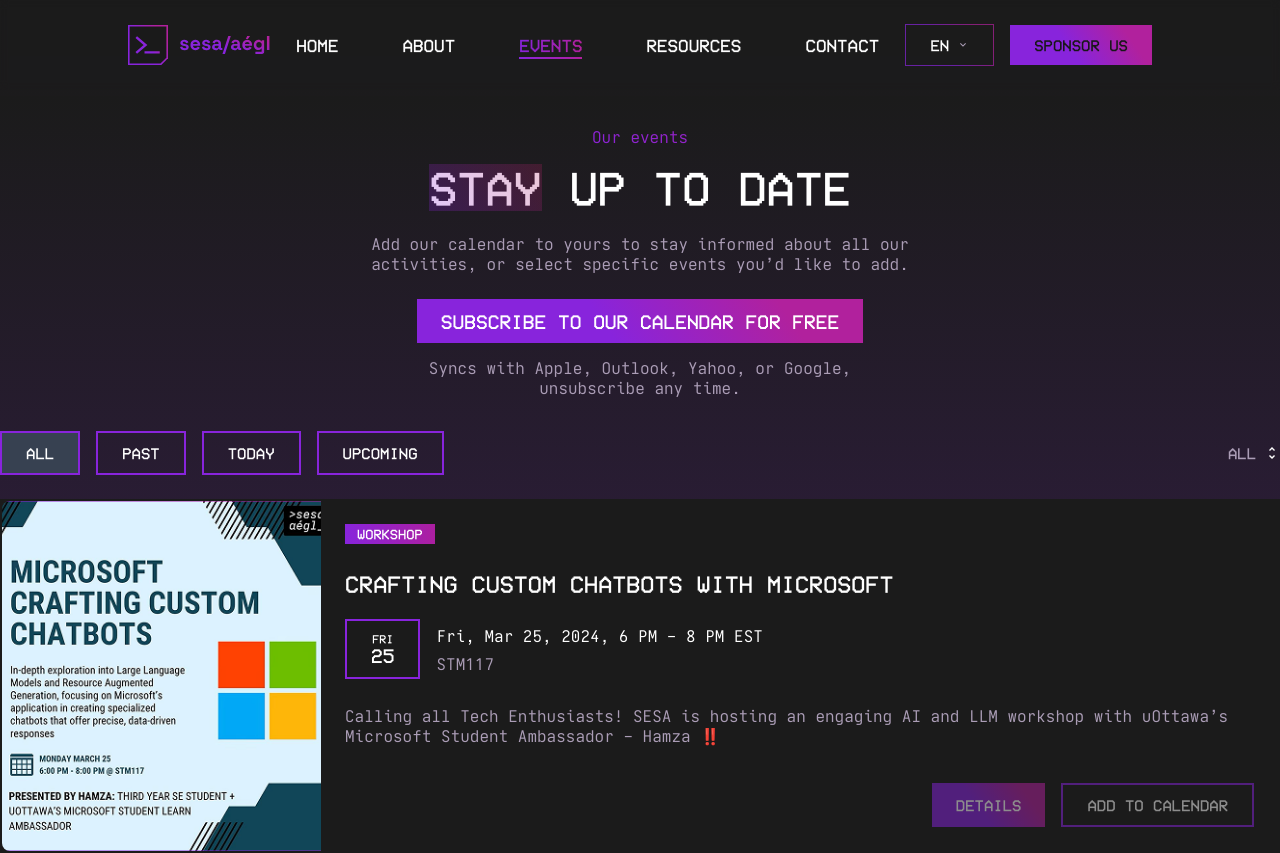
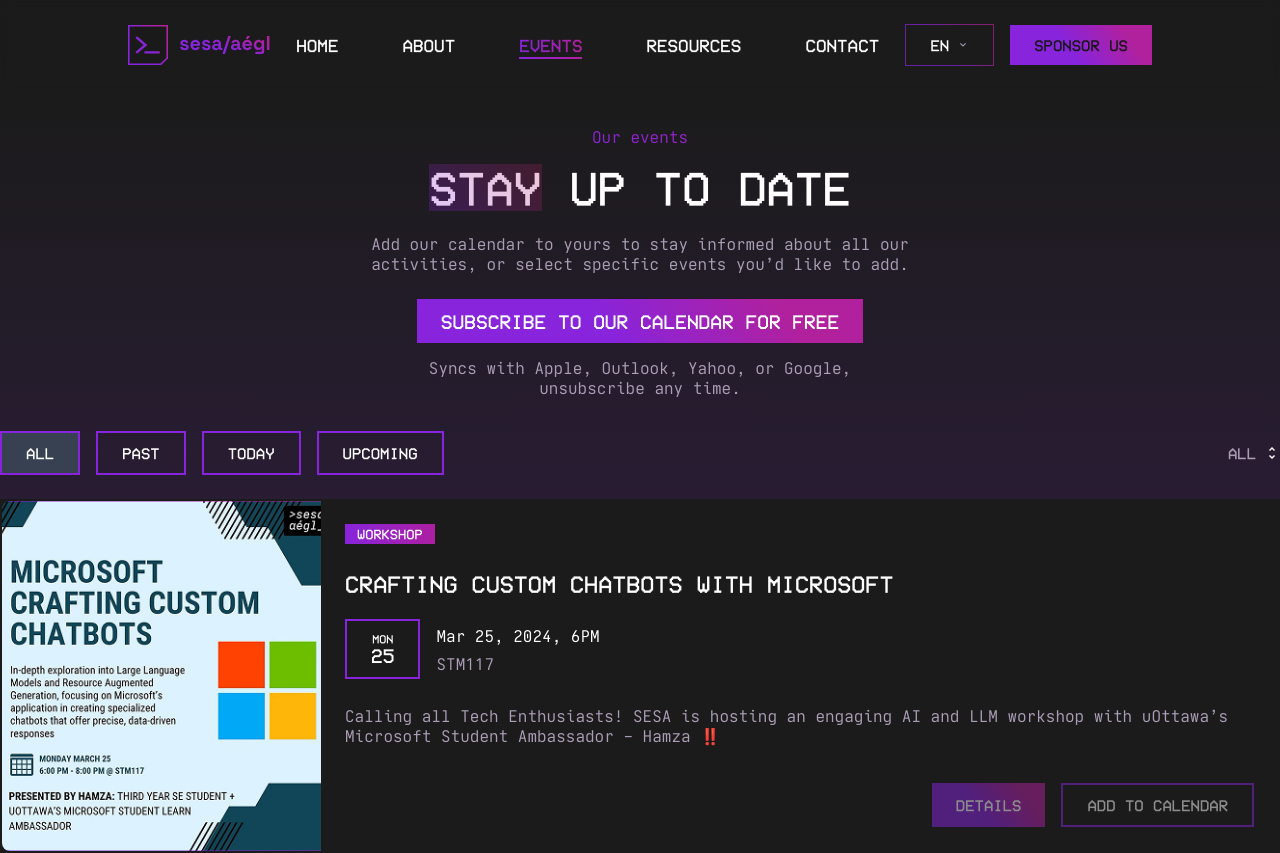
Before and after one commit to 8x5y1a/sesa-website, a Next.js app: page /pages/EventsPage in a window 1280 px wide. Shown: the top 853 px of the page. Built offline with nearby package versions, Linux system fonts and the light colour scheme.

Commit message:
refactored data (#49)
used data-fns library instead of splitting data manually, better for backend and admin tools

```diff
--- a/src/app/pages/EventsPage/components/EventCard.tsx
+++ b/src/app/pages/EventsPage/components/EventCard.tsx
@@ -4,6 +4,7 @@
 import Button from "@/components/Button";
 import { useState } from "react";
 import { Event } from "../utils/types";
+import { format, parseISO } from "date-fns"; // Import date-fns functions
 
 export const EventCard = ({
     title,
@@ -19,15 +20,14 @@
     const [isRegistered, setIsRegistered] = useState(false);
     const [showFullDescription, setShowFullDescription] = useState(false);
 
-    // Extract the day from the date string (e.g., "Fri, Mar 25, 2024" -> "25")
-    const day = date.split(" ")[2].replace(",", "");
-    // Extract the abbreviated day of the week and remove the comma (e.g., "Fri, Mar 25, 2024" -> "FRI")
-    const dayOfWeek = date.split(" ")[0].replace(",", "").toUpperCase();
+    // Parse the date string into a Date object
+    const eventDate = parseISO(date);
+    const isPastEvent = eventDate < new Date();
 
-    // Extract the date portion (e.g., "Mar 25, 2024") and parse it
-    const dateString = date.split(",").slice(1, 3).join(",").trim();
-    const eventDate = new Date(dateString);
-    const isPastEvent = eventDate < new Date();
+    const formattedDate = format(eventDate, "MMM dd, yyyy"); // e.g., "Mar 25, 2024"
+    const day = format(eventDate, "dd"); // e.g., "25"
+    const dayOfWeek = format(eventDate, "EEE").toUpperCase(); // e.g., "FRI"
+    const timeRange = format(eventDate, "ha"); // e.g., "6PM"
 
     // Handle registration
     const handleRegister = () => {
@@ -103,7 +103,9 @@
 
                         {/* Date and Location Text */}
                         <div className="flex flex-col gap-2">
-                            <span>{date}</span>
+                            <span>
+                                {formattedDate}, {timeRange}
+                            </span>
                             <span className="text-thistle">{location}</span>
                         </div>
                     </div>
--- a/src/app/pages/EventsPage/components/EventFilters.tsx
+++ b/src/app/pages/EventsPage/components/EventFilters.tsx
@@ -17,8 +17,8 @@
     onFilterChange: (filter: EventType) => void;
     onTimeFilterChange: (filter: TimeFilter) => void;
 }> = ({ onFilterChange, onTimeFilterChange }) => {
-    const [activeFilter, setActiveFilter] = useState<EventType>("All"); // For event type filter
-    const [activeTimeFilter, setActiveTimeFilter] = useState<TimeFilter>("All"); // For time filter
+    const [activeFilter, setActiveFilter] = useState<EventType>("All");
+    const [activeTimeFilter, setActiveTimeFilter] = useState<TimeFilter>("All");
     const [isDropdownOpen, setIsDropdownOpen] = useState(false);
 
     const filters: EventType[] = [
--- a/src/app/pages/EventsPage/page.tsx
+++ b/src/app/pages/EventsPage/page.tsx
@@ -10,10 +10,10 @@
 import TeamUpSection from "./components/TeamUpSection";
 import ConnectSESA from "./components/ConnectSESA";
 import InfiniteCarousel from "./components/InfiniteCarousel";
+import { parseISO } from "date-fns";
 
 const parseEventDate = (dateString: string): Date => {
-    const datePart = dateString.split(",").slice(1, 3).join(",").trim();
-    return new Date(datePart);
+    return parseISO(dateString);
 };
 
 const EventsPage = () => {
@@ -21,7 +21,6 @@
     const [currentPage, setCurrentPage] = useState(1);
     const eventsPerPage = 3;
 
-    // Handle filter changes
     const handleFilterChange = (filter: string) => {
         setCurrentPage(1);
         if (filter === "All") {
@@ -32,7 +31,6 @@
         }
     };
 
-    // Handle time filter changes
     const handleTimeFilterChange = (filter: string) => {
         setCurrentPage(1);
         const currentDate = new Date();
@@ -78,17 +76,14 @@
                     onTimeFilterChange={handleTimeFilterChange}
                 />
 
-                {/* Show "No events found" message if no events match the filters */}
                 {filteredEvents.length === 0 ? (
                     <div className="mt-12 w-full rounded-lg border-2 border-blueviolet-100 p-8 text-start font-heading text-2xl text-white">
                         No events found
                     </div>
                 ) : (
                     <>
-                        {/* Show events if there are any */}
                         <EventsList events={currentEvents} />
 
-                        {/* Show pagination only if there are multiple pages */}
                         {filteredEvents.length > eventsPerPage && (
                             <Pagination
                                 currentPage={currentPage}
--- a/src/app/pages/EventsPage/utils/eventData.tsx
+++ b/src/app/pages/EventsPage/utils/eventData.tsx
@@ -1,10 +1,10 @@
-import { Event } from "./types"; // Import the Event interface
+import { Event } from "./types";
 
 export const events: Event[] = [
     {
         title: "CRAFTING CUSTOM CHATBOTS WITH MICROSOFT",
         type: "Workshop",
-        date: "Fri, Mar 25, 2024, 6 PM - 8 PM EST",
+        date: "2024-03-25T18:00:00",
         location: "STM117",
         description:
             "Calling all Tech Enthusiasts! SESA is hosting an engaging AI and LLM workshop with uOttawa’s Microsoft Student Ambassador - Hamza ‼️",
@@ -16,7 +16,7 @@
     {
         title: "SESA SOCIAL",
         type: "Social Event",
-        date: "Wed, Mar 11, 2024, 6 PM - 8 PM",
+        date: "2024-03-11T18:00:00",
         location: "STM117",
         description:
             "WE’RE BACK! Unlock the fun at our SESA Social Event on March 11 🎉 Swing by STM117 from 6-8 PM for an evening of games, laughter, and new connections! See you there ‼️",
@@ -28,7 +28,7 @@
     {
         title: "SESA SOCIAL",
         type: "Social Event",
-        date: "Thur, Nov 2, 2023, 6 PM - 9 PM",
+        date: "2023-11-02T18:00:00",
         location: "STM117",
         description:
             "WE’RE BACK! Unlock the fun at our SESA Social Event on March 11 🎉 Swing by STM117 from 6-8 PM for an evening of games, laughter, and new connections! See you there ‼️",
@@ -40,19 +40,19 @@
     {
         title: "POWER UP YOUR NETWORK WITH CIENA",
         type: "Networking Event",
-        date: "Thur, Oct 5, 2023, 5 PM - 8 PM",
+        date: "2023-10-05T17:00:00",
         location: "STM117",
         description:
             "SOLD OUT — 🌐 Join us for an unforgettable networking experience! 🤝 Ciena's 2nd Annual Networking Event is back, and it's bigger than ever! 🎉 Hosted by Ciena in partnership with CSSA, IEEE, SESA, uOttaHack, and Hack the Hill, this exclusive in-person gathering is your gateway to endless opportunities in the networking industry. 💼💡 Meet industry professionals, learn about the latest trends, and expand your network. Don't miss this chance to connect with the best in the business!",
         image: "/imgs/Events/ciena.png",
         requiresRegistration: false,
-        instagramLink: "https://www.instagram.com/p/CxoUQMvxPg_",
+        instagramLink: "https://www.instagram.com/p/CxoUQMvxPg_/",
         registrationLink: "",
     },
     {
         title: "INTRODUCTION TO UNITY",
         type: "Workshop",
-        date: "Wed, Jan 25, 2023, 7 PM - 9 PM",
+        date: "2023-01-25T19:00:00",
         location: "STM117",
         description:
             "Calling all aspiring game developers! Get ready to level up your game development skills at the #GotGames introduction to Unity workshop! Join @hackthehill and @uogamedev on January 25th from 7pm to 9pm in STM117 and on Twitch.",
```
